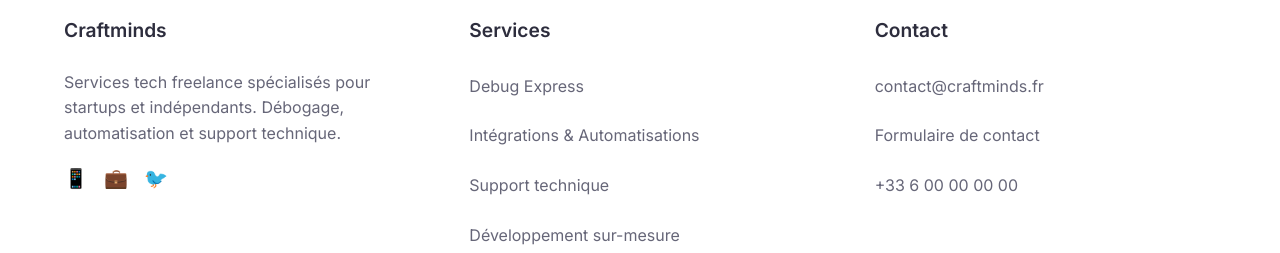
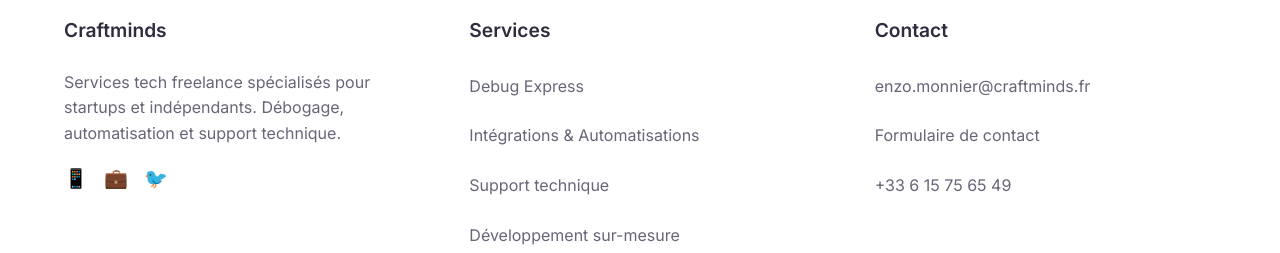
Before and after one commit to Craftminds/Craftminds-site, a React (Create React App) app: page /support in a window 1280 px wide. Shown: the part 4417-4670 px from the top of the page. Built offline with nearby package versions, Linux system fonts and the light colour scheme; the HTML template or start-up script is replaced by a standard one.

Commit message:
fix footer

```diff
--- a/src/components/Footer.tsx
+++ b/src/components/Footer.tsx
@@ -113,9 +113,9 @@ const Footer: React.FC = () => {
         <FooterSection>
           <h4>Contact</h4>
           <FooterLinks>
-            <li><a href="mailto:contact@craftminds.fr">contact@craftminds.fr</a></li>
+            <li><a href="mailto:enzo.monnier@craftminds.fr">enzo.monnier@craftminds.fr</a></li>
             <li><Link to="/#contact">Formulaire de contact</Link></li>
-            <li><a href="tel:+33600000000">+33 6 00 00 00 00</a></li>
+            <li><a href="tel:+33615756549">+33 6 15 75 65 49</a></li>
           </FooterLinks>
         </FooterSection>
       </FooterContent>
```
